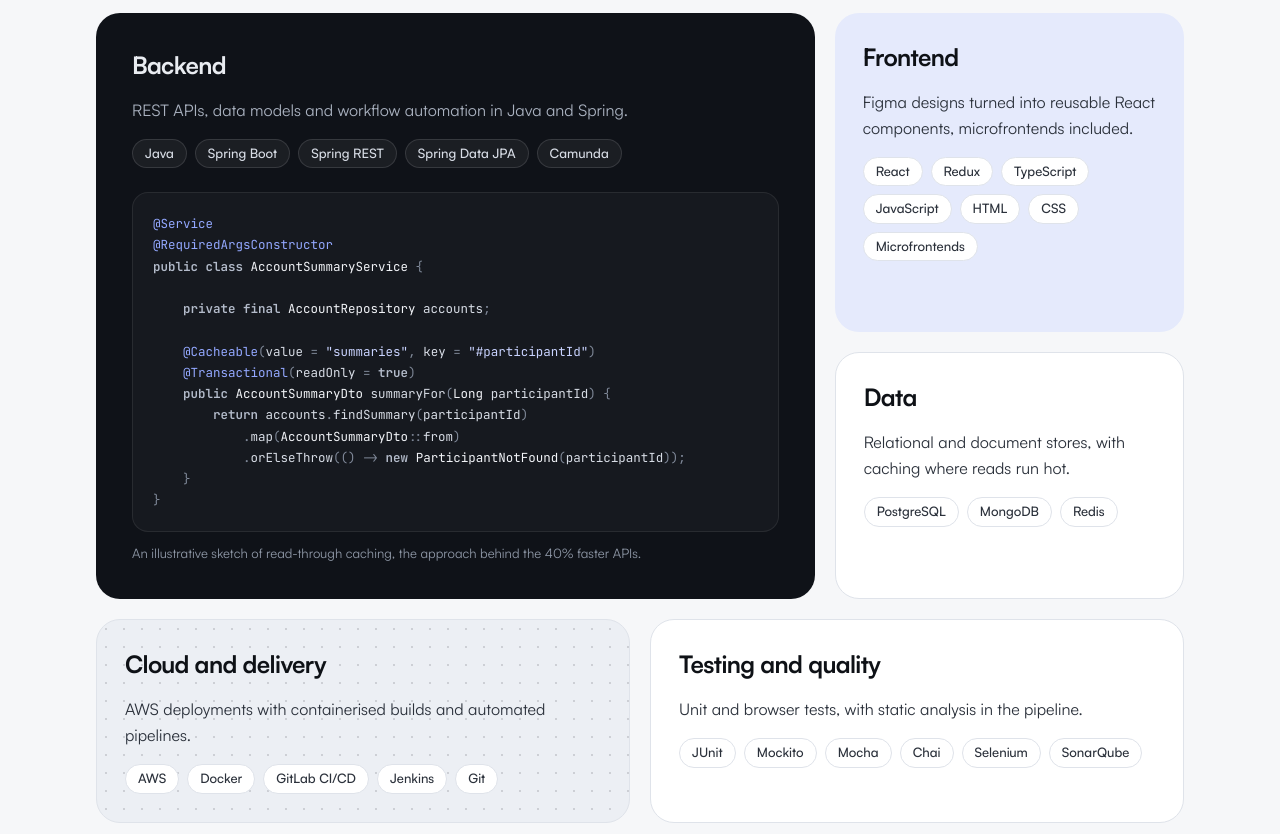
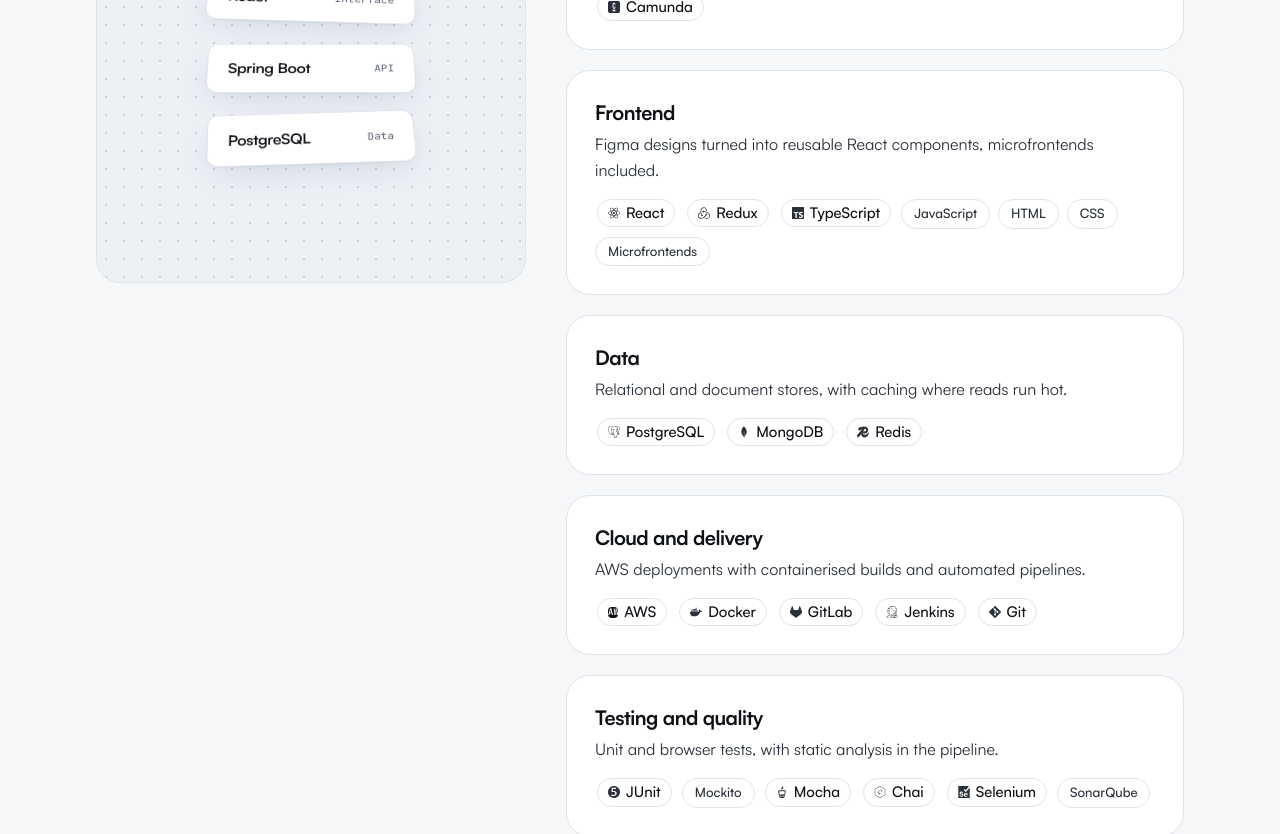
Before and after one commit to VanithaPK97/portfolio-website, a Next.js app: page / in a window 1280 px wide. Shown: the part 2380-3214 px from the top of the page. Built offline with nearby package versions, Linux system fonts and the light colour scheme; no server answers.

Commit message:
feat: stack section with full-stack tower

```diff
--- a/src/components/stack.tsx
+++ b/src/components/stack.tsx
@@ -1,6 +1,17 @@
-import { stack } from "@/content/profile";
+"use client";
+
+import { useRef } from "react";
+import dynamic from "next/dynamic";
+import { useScroll } from "motion/react";
+import { stack, type StackItem } from "@/content/profile";
+import { LogoPill } from "./logo-pill";
 import { Reveal } from "./reveal";
-import { Probe } from "./three/probe";
+import { ThreeSlot } from "./three/three-slot";
+import { TowerFallback } from "./tower-fallback";
+
+const StackTower = dynamic(() => import("./three/scenes/stack-tower").then((m) => m.StackTower), {
+  ssr: false,
+});
 
 const snippet = `@Service
 @RequiredArgsConstructor
@@ -38,24 +49,23 @@
           </span>
         );
       })}
-      {line.length === 0 && " "}
+      {line.length === 0 && " "}
     </span>
   ));
 }
 
-function Chips({ items, tone = "default" }: { items: string[]; tone?: "default" | "dark" }) {
+function Pills({ items }: { items: StackItem[] }) {
   return (
     <ul className="flex flex-wrap gap-2">
-      {items.map((item) => (
-        <li
-          key={item}
-          className={
-            tone === "dark"
-              ? "rounded-full border border-white/12 bg-white/5 px-3 py-1 text-[13px] font-medium text-[#d7dce5]"
-              : "rounded-full border border-line bg-surface px-3 py-1 text-[13px] font-medium text-ink-2"
-          }
-        >
-          {item}
+      {items.map((item, i) => (
+        <li key={i}>
+          {"brand" in item ? (
+            <LogoPill brand={item.brand} size="sm" />
+          ) : (
+            <span className="inline-flex rounded-full border border-line bg-surface px-3 py-1 text-[13px] font-medium text-ink-2">
+              {item.text}
+            </span>
+          )}
         </li>
       ))}
     </ul>
@@ -63,8 +73,16 @@
 }
 
 export function Stack() {
+  const ref = useRef<HTMLElement>(null);
+  const { scrollYProgress } = useScroll({ target: ref, offset: ["start end", "end start"] });
+
   return (
-    <section id="stack" aria-labelledby="stack-title" className="mx-auto max-w-6xl px-5 py-20 md:px-8 md:py-28">
+    <section
+      id="stack"
+      ref={ref}
+      aria-labelledby="stack-title"
+      className="mx-auto max-w-6xl px-5 py-20 md:px-8 md:py-28"
+    >
       <Reveal className="max-w-2xl">
         <h2 id="stack-title" className="text-balance text-4xl font-bold tracking-[-0.03em] md:text-5xl">
           The stack
@@ -74,18 +92,35 @@
         </p>
       </Reveal>
 
-      <Probe />
+      <div className="mt-14 grid gap-8 lg:grid-cols-12 lg:gap-10">
+        <div className="lg:col-span-5">
+          <ThreeSlot
+            name="tower"
+            scope="section"
+            fallback={<TowerFallback />}
+            className="bg-dots relative aspect-square rounded-3xl border border-line bg-surface-2 lg:sticky lg:top-28"
+          >
+            <StackTower progress={scrollYProgress} />
+          </ThreeSlot>
+        </div>
 
-      <div className="mt-14 grid grid-cols-1 gap-4 md:grid-cols-6 md:gap-5">
-        <Reveal className="flex flex-col gap-6 overflow-hidden rounded-3xl bg-code-bg p-7 text-[#e9ecf1] md:col-span-4 md:row-span-2 md:p-9">
-          <div className="flex flex-col gap-4">
-            <h3 className="text-2xl font-bold tracking-tight">Backend</h3>
-            <p className="max-w-[46ch] leading-relaxed text-[#aab2c0]">
-              REST APIs, data models and workflow automation in Java and Spring.
-            </p>
-            <Chips items={stack.backend} tone="dark" />
+        <div className="flex flex-col gap-5 lg:col-span-7">
+          {stack.map((group, i) => (
+            <Reveal
+              key={group.title}
+              delay={i * 0.05}
+              className="flex flex-col gap-4 rounded-3xl border border-line bg-surface p-7"
+            >
+              <div>
+                <h3 className="text-xl font-bold tracking-tight">{group.title}</h3>
+                <p className="mt-1 leading-relaxed text-ink-2">{group.desc}</p>
               </div>
-          <figure className="mt-auto">
+              <Pills items={group.items} />
+            </Reveal>
+          ))}
+
+          <Reveal className="overflow-hidden rounded-3xl bg-code-bg p-7 text-[#e9ecf1]">
+            <figure>
               <div className="overflow-x-auto rounded-2xl border border-white/8 bg-white/3 p-5">
                 <pre className="font-mono text-[12.5px] leading-[1.7]">
                   <code>{highlight(snippet)}</code>
@@ -96,38 +131,7 @@
               </figcaption>
             </figure>
           </Reveal>
-
-        <Reveal delay={0.08} className="flex flex-col gap-4 rounded-3xl bg-accent-soft p-7 md:col-span-2">
-          <h3 className="text-2xl font-bold tracking-tight">Frontend</h3>
-          <p className="leading-relaxed text-ink-2">
-            Figma designs turned into reusable React components, microfrontends included.
-          </p>
-          <Chips items={stack.frontend} />
-        </Reveal>
-
-        <Reveal delay={0.12} className="flex flex-col gap-4 rounded-3xl border border-line bg-surface p-7 md:col-span-2">
-          <h3 className="text-2xl font-bold tracking-tight">Data</h3>
-          <p className="leading-relaxed text-ink-2">
-            Relational and document stores, with caching where reads run hot.
-          </p>
-          <Chips items={stack.data} />
-        </Reveal>
-
-        <Reveal className="bg-dots flex flex-col gap-4 rounded-3xl border border-line bg-surface-2 p-7 md:col-span-3">
-          <h3 className="text-2xl font-bold tracking-tight">Cloud and delivery</h3>
-          <p className="leading-relaxed text-ink-2">
-            AWS deployments with containerised builds and automated pipelines.
-          </p>
-          <Chips items={stack.cloud} />
-        </Reveal>
-
-        <Reveal delay={0.08} className="flex flex-col gap-4 rounded-3xl border border-line bg-surface p-7 md:col-span-3">
-          <h3 className="text-2xl font-bold tracking-tight">Testing and quality</h3>
-          <p className="leading-relaxed text-ink-2">
-            Unit and browser tests, with static analysis in the pipeline.
-          </p>
-          <Chips items={stack.quality} />
-        </Reveal>
+        </div>
       </div>
     </section>
   );
--- a/src/components/three/probe.tsx
+++ /dev/null
@@ -1,34 +0,0 @@
-"use client";
-
-import { useRef } from "react";
-import { useFrame } from "@react-three/fiber";
-import { PerspectiveCamera, RoundedBox } from "@react-three/drei";
-import type { Mesh } from "three";
-import { ThreeSlot } from "./three-slot";
-import { SceneLights } from "./clay";
-
-// Temporary placeholder so the shared canvas has a scene to mount while the
-// real scenes are built. Task 12 replaces this with the stack tower.
-function ProbeScene() {
-  const ref = useRef<Mesh>(null);
-  useFrame((_, dt) => {
-    if (ref.current) ref.current.rotation.y += dt * 0.6;
-  });
-  return (
-    <>
-      <PerspectiveCamera makeDefault position={[0, 0, 4]} fov={40} />
-      <SceneLights />
-      <RoundedBox ref={ref} args={[1.4, 1.4, 1.4]} radius={0.12}>
-        <meshStandardMaterial color="#2448d6" roughness={0.5} metalness={0.05} />
-      </RoundedBox>
-    </>
-  );
-}
-
-export function Probe() {
-  return (
-    <ThreeSlot name="probe" scope="section" fallback={<div className="h-full" />} className="relative h-40">
-      <ProbeScene />
-    </ThreeSlot>
-  );
-}
--- /dev/null
+++ b/src/components/three/scenes/stack-tower.tsx
@@ -0,0 +1,101 @@
+"use client";
+
+import { useRef } from "react";
+import { useFrame } from "@react-three/fiber";
+import { Float, PerspectiveCamera, RoundedBox } from "@react-three/drei";
+import { easing } from "maath";
+import type { MotionValue } from "motion/react";
+import { type Group, type InstancedMesh, Matrix4 } from "three";
+import { tower } from "@/content/profile";
+import { explode } from "@/lib/three/motion-math";
+import { useSceneColors } from "@/lib/three/scene-colors";
+import { SceneLights, Label, nodeTone, useClay } from "../clay";
+import { useSlotVisible } from "../three-slot";
+
+const PACKETS = 10;
+const TRIP = 2.4;
+const SLAB_Y = 0.9; // spacing unit between slabs (scaled by explode gap)
+const matrix = new Matrix4();
+
+// "Backend depth. Frontend craft." in one object: React, Spring Boot and
+// PostgreSQL slabs with requests falling and responses rising between them.
+export function StackTower({ progress }: { progress: MotionValue<number> }) {
+  const colors = useSceneColors();
+  const visible = useSlotVisible();
+  const tilt = useRef<Group>(null);
+  const slabs = useRef<(Group | null)[]>([]);
+  const packets = useRef<InstancedMesh>(null);
+  const hovered = useRef<number | null>(null);
+  const pointer = useRef({ x: 0, y: 0 });
+
+  const slabMat = useClay(nodeTone(colors));
+
+  useFrame((state, dt) => {
+    if (!visible) return;
+    const p = explode(progress.get());
+
+    // Pointer tilt, damped.
+    pointer.current.x = state.pointer.x;
+    pointer.current.y = state.pointer.y;
+    if (tilt.current) {
+      easing.damp(tilt.current.rotation, "y", p.rotationY + pointer.current.x * 0.18, 0.25, dt);
+      easing.damp(tilt.current.rotation, "x", -pointer.current.y * 0.1, 0.25, dt);
+    }
+
+    // Explode spacing + hover lift.
+    slabs.current.forEach((g, i) => {
+      if (!g) return;
+      const base = (1 - i) * SLAB_Y * (0.4 + p.gap);
+      const lift = hovered.current === i ? 0.12 : 0;
+      easing.damp3(g.position, [0, base + lift, 0], 0.2, dt);
+    });
+
+    // Packets: requests fall on the left (x -0.7), responses rise on the right.
+    const mesh = packets.current;
+    if (mesh) {
+      const top = SLAB_Y * (0.4 + p.gap);
+      for (let i = 0; i < PACKETS; i++) {
+        const prog = ((state.clock.elapsedTime / TRIP + i / PACKETS) % 1);
+        const down = i % 2 === 0;
+        const x = down ? -0.7 : 0.7;
+        const y = down ? top - prog * top * 2 : -top + prog * top * 2;
+        matrix.makeTranslation(x, y, 0.1);
+        mesh.setMatrixAt(i, matrix);
+      }
+      mesh.instanceMatrix.needsUpdate = true;
+    }
+  });
+
+  return (
+    <>
+      <PerspectiveCamera makeDefault position={[4.2, 3.2, 5.2]} fov={32} />
+      <SceneLights />
+      <Float speed={1.2} rotationIntensity={0.15} floatIntensity={0.4}>
+        <group ref={tilt}>
+          {tower.map((slab, i) => (
+            <group key={slab.tech} ref={(el) => void (slabs.current[i] = el)}>
+              <RoundedBox
+                args={[2.4, 0.28, 2.4]}
+                radius={0.08}
+                material={slabMat}
+                onPointerOver={() => (hovered.current = i)}
+                onPointerOut={() => (hovered.current = hovered.current === i ? null : hovered.current)}
+              />
+              <group position={[0, 0.2, 1.05]} rotation={[-0.35, 0, 0]}>
+                <Label text={slab.tech} size={0.18} color={colors.ink} />
+                <group position={[0, -0.22, 0]}>
+                  <Label text={slab.layer} size={0.09} color={colors.muted} mono />
+                </group>
+              </group>
+            </group>
+          ))}
+
+          <instancedMesh ref={packets} args={[undefined, undefined, PACKETS]}>
+            <sphereGeometry args={[0.045, 12, 12]} />
+            <meshStandardMaterial color={colors.accent} roughness={0.3} metalness={0.1} />
+          </instancedMesh>
+        </group>
+      </Float>
+    </>
+  );
+}
--- /dev/null
+++ b/src/components/tower-fallback.tsx
@@ -0,0 +1,20 @@
+import { tower } from "@/content/profile";
+
+// The 2D stand-in for the stack tower: three stacked, slightly skewed slabs
+// with the same labels, for devices that don't render 3D.
+export function TowerFallback() {
+  return (
+    <div className="flex h-full flex-col items-center justify-center gap-3 [perspective:900px]">
+      {tower.map((slab, i) => (
+        <div
+          key={slab.tech}
+          className="flex w-52 items-center justify-between rounded-xl border border-line bg-surface px-5 py-4 shadow-soft"
+          style={{ transform: `rotateX(32deg) rotateZ(${(i - 1) * -2}deg)` }}
+        >
+          <span className="font-semibold tracking-tight">{slab.tech}</span>
+          <span className="font-mono text-[11px] text-muted">{slab.layer}</span>
+        </div>
+      ))}
+    </div>
+  );
+}
--- a/src/content/profile.ts
+++ b/src/content/profile.ts
@@ -243,13 +243,44 @@
   },
 ];
 
-export const stack = {
-  backend: ["Java", "Spring Boot", "Spring REST", "Spring Data JPA", "Camunda"],
-  frontend: ["React", "Redux", "TypeScript", "JavaScript", "HTML", "CSS", "Microfrontends"],
-  data: ["PostgreSQL", "MongoDB", "Redis"],
-  cloud: ["AWS", "Docker", "GitLab CI/CD", "Jenkins", "Git"],
-  quality: ["JUnit", "Mockito", "Mocha", "Chai", "Selenium", "SonarQube"],
-};
+export const tower = [
+  { tech: "React", layer: "Interface" },
+  { tech: "Spring Boot", layer: "API" },
+  { tech: "PostgreSQL", layer: "Data" },
+] as const;
+
+export type StackItem = { brand: BrandKey } | { text: string };
+
+const b = (brand: BrandKey): StackItem => ({ brand });
+const t = (text: string): StackItem => ({ text });
+
+export const stack: { title: string; desc: string; items: StackItem[] }[] = [
+  {
+    title: "Backend",
+    desc: "REST APIs, data models and workflow automation in Java and Spring.",
+    items: [b("java"), b("springboot"), t("Spring REST"), t("Spring Data JPA"), b("camunda")],
+  },
+  {
+    title: "Frontend",
+    desc: "Figma designs turned into reusable React components, microfrontends included.",
+    items: [b("react"), b("redux"), b("typescript"), t("JavaScript"), t("HTML"), t("CSS"), t("Microfrontends")],
+  },
+  {
+    title: "Data",
+    desc: "Relational and document stores, with caching where reads run hot.",
+    items: [b("postgresql"), b("mongodb"), b("redis")],
+  },
+  {
+    title: "Cloud and delivery",
+    desc: "AWS deployments with containerised builds and automated pipelines.",
+    items: [b("aws"), b("docker"), b("gitlab"), b("jenkins"), b("git")],
+  },
+  {
+    title: "Testing and quality",
+    desc: "Unit and browser tests, with static analysis in the pipeline.",
+    items: [b("junit"), t("Mockito"), b("mocha"), b("chai"), b("selenium"), t("SonarQube")],
+  },
+];
 
 export const awards = [
   { name: "Thumbs Up Award", org: "OpenText", reason: "Rapid onboarding and strong contributions" },
```
Also changed, not shown: 1 other file (tests, documents, lock files or other folders). Lines whose indentation alone changed are shown as unchanged.
